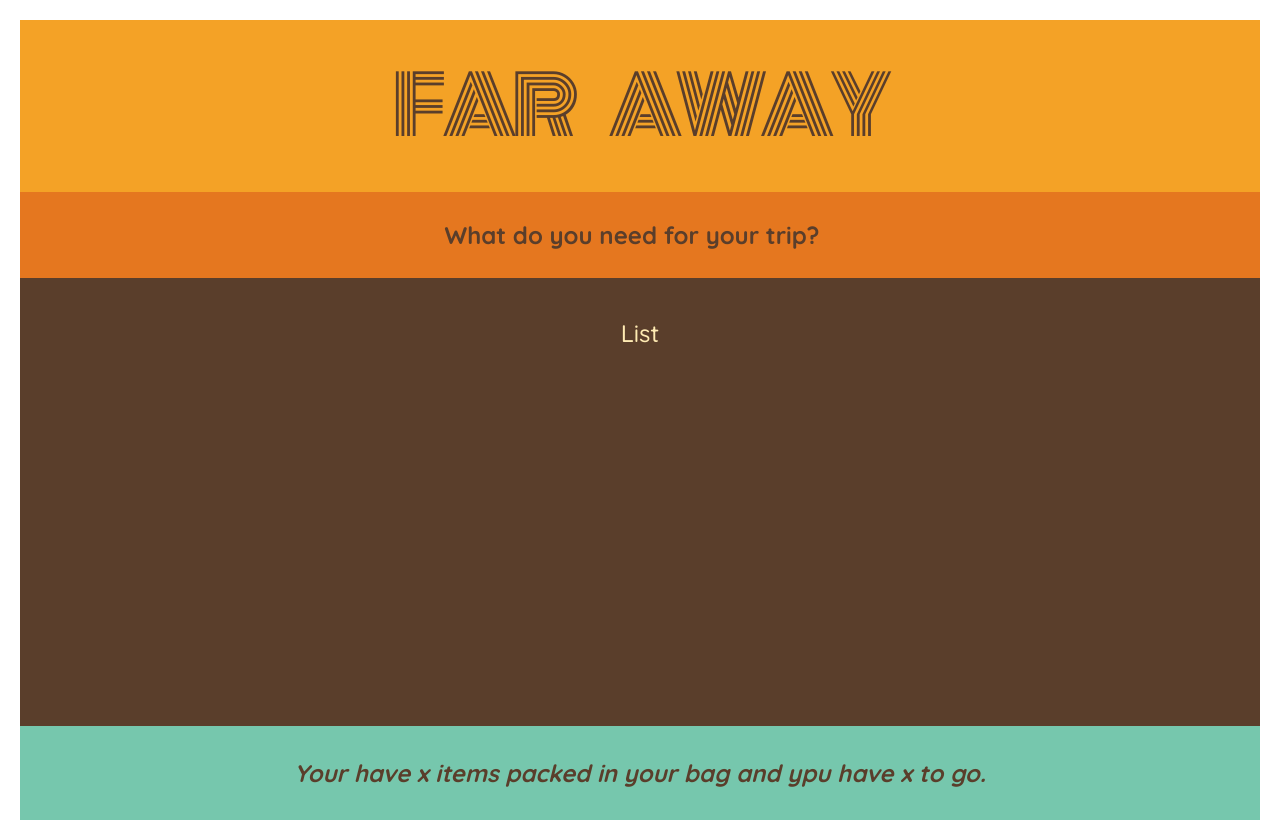
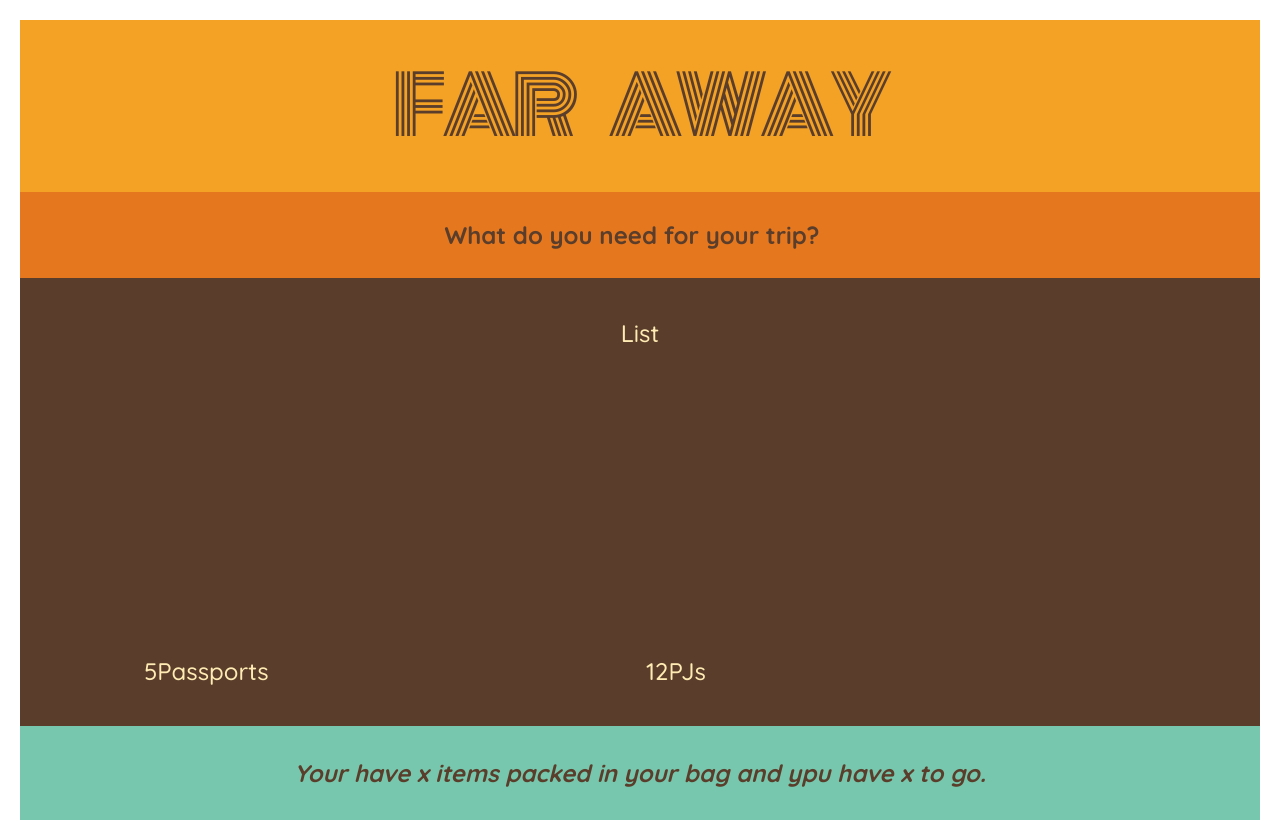
Before and after one commit to yesman234/list, a React (Vite) app in the folder list/: page / in a window 1280 px wide. Built offline with nearby package versions, Linux system fonts and the light colour scheme.

Commit message:
json react                        items need keys

```diff
--- a/list/src/App.jsx
+++ b/list/src/App.jsx
@@ -2,9 +2,9 @@ import { useState } from 'react'
 import reactLogo from './assets/react.svg'
 import viteLogo from '/vite.svg'
 import './App.css'
+const initialItems = [{id:1,description:"Passports",quanity:5,packed:false},{id:2,description:"PJs",quanity:12,packed:false}]
 
 function App() {
-const initialItems = [{id:1,description:"Passports",quanity:2,packed:false},{id:2,description:"PJs",quanity:12,packed:false}]
   return (
     <>
       <div className='app'>
@@ -27,7 +27,23 @@ function Form(){
   )
 }
 function PackingList(){
-  return <div className="list">List</div>
+  return <div className="list">List
+  <ul>
+  {initialItems.map(item => (
+       <Item item={item} key={item.id}/>
+    ))}
+  </ul>
+  </div>
+}
+function Item({item}){
+  return(
+    <li>
+    <span style = {initialItems.packed ? {style:"line-through"}:{}}>
+    {item.quanity}
+    {item.description}
+    </span>
+    </li>
+  )
 }
 function Stats(){
   return (
```
